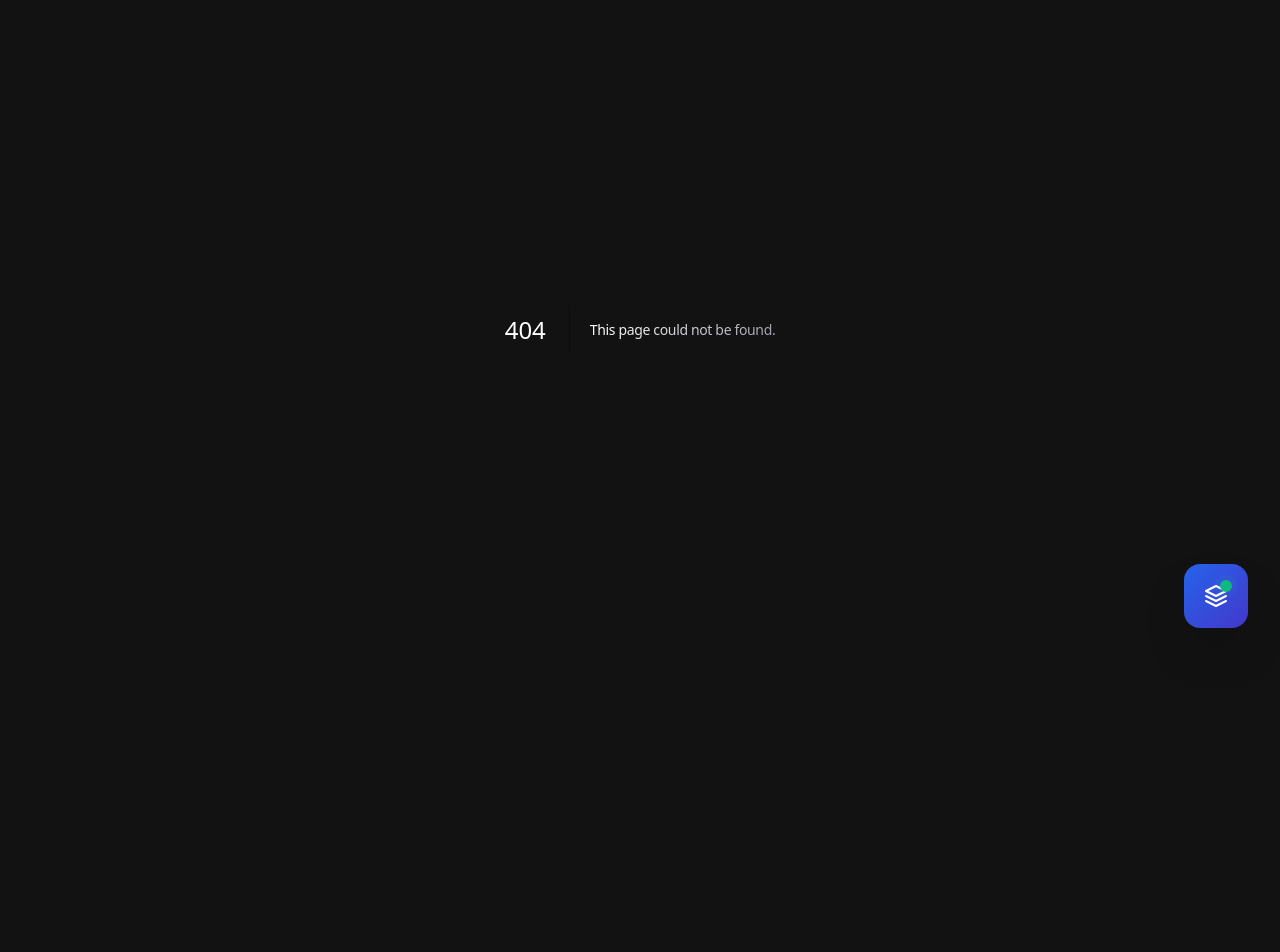
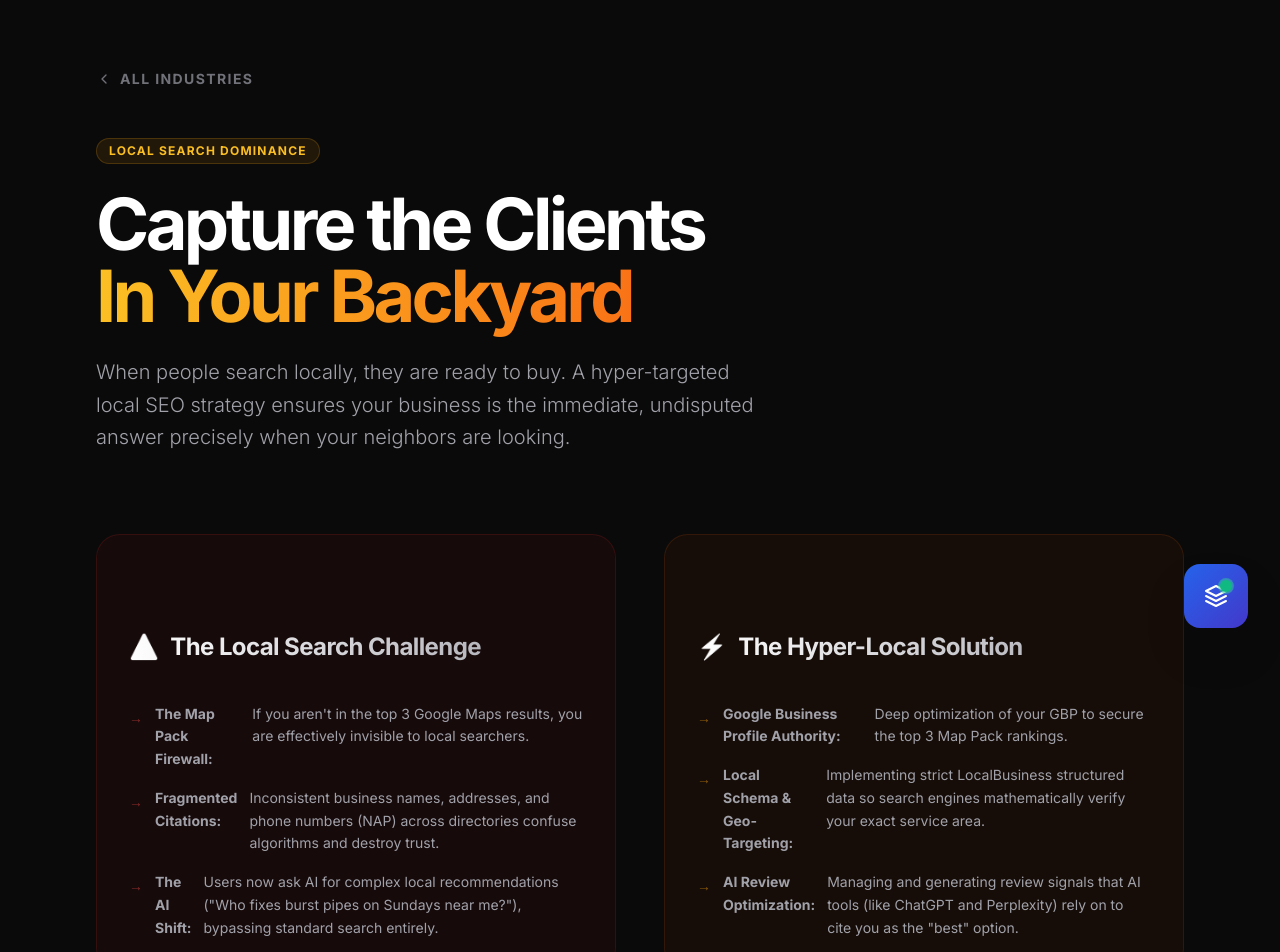
Before and after one commit to Chaitanya9184/portfolio, a Next.js app: page /industries/local-seo in a window 1280 px wide. Before the commit this address had no page. Shown: the part 140-1092 px from the top of the page. Before the commit the page ends 881 px from the top, so only its background shows below. Built offline with nearby package versions, Linux system fonts and the light colour scheme.

Commit message:
feat: Add Local SEO industry page and link from Industries hub

```diff
--- /dev/null
+++ b/src/app/industries/local-seo/page.tsx
@@ -0,0 +1,134 @@
+import { Metadata } from 'next';
+import Link from 'next/link';
+import FAQSection from "@/components/FAQSection";
+import SchemaMarkup from "@/components/SchemaMarkup";
+
+const localFaqs = [
+    {
+        question: "Why is traditional global SEO the wrong approach for a local business?",
+        answer: "A global approach wastes budget trying to rank for highly competitive terms worldwide. Local SEO hyper-focuses on the exact city or neighborhood where your actual paying customers live, capturing immediate 'near me' or geo-modified purchasing intent."
+    },
+    {
+        question: "How does AI Search affect Local SEO?",
+        answer: "Users are increasingly asking AI tools for local recommendations (e.g., 'What is the highest-rated roofing company near me that handles storm damage?'). We ensure your business is cited in these AI-generated answers through precise schema markup, strong review profiles, and Answer Engine Optimization (AEO)."
+    },
+    {
+        question: "What is the Map Pack and why is it important?",
+        answer: "The 'Map Pack' is the set of 3 featured Google Maps results that appear at the very top of local searches. Over 60% of all local search clicks go to these three businesses. Optimizing your Google Business Profile to rank here is our top priority."
+    },
+    {
+        question: "How long does it take to see results from Local SEO?",
+        answer: "Unlike broader organic SEO which can take 6-12 months, Local SEO and Google Business Profile optimizations often show measurable improvements in phone calls, direction requests, and local rankings within 30 to 90 days."
+    },
+    {
+        question: "Does my business need distinct landing pages for different cities?",
+        answer: "Yes, if you serve multiple distinct areas without physical offices in each. Creating highly relevant, non-spammy 'city-service' pages helps you capture search intent beyond just your immediate zip code."
+    }
+];
+
+const localSchema = {
+    "@context": "https://schema.org",
+    "@graph": [
+        {
+            "@type": "Service",
+            "name": "Local SEO & Google Maps Optimization",
+            "provider": {
+                "@type": "Person",
+                "name": "Chaitanya Kore"
+            },
+            "description": "Hyper-targeted Local SEO and Google Business Profile strategies to dominate local markets and AI search recommendations."
+        },
+        {
+            "@type": "FAQPage",
+            "mainEntity": localFaqs.map(faq => ({
+                "@type": "Question",
+                "name": faq.question,
+                "acceptedAnswer": {
+                    "@type": "Answer",
+                    "text": faq.answer
+                }
+            }))
+        }
+    ]
+};
+
+export const metadata: Metadata = {
+    title: 'Local SEO & Maps Optimization Solutions | Chaitanya Kore',
+    description: 'Specialized Local SEO, Google Business Profile, and Generative Engine Optimization strategies to dominate local markets.',
+    alternates: {
+        canonical: '/industries/local-seo',
+    },
+};
+
+export default function LocalIndustryPage() {
+    return (
+        <main className="min-h-screen bg-[#0a0a0a] pt-32 pb-24">
+            <div className="max-w-7xl mx-auto px-6 md:px-12 lg:px-24">
+
+                <Link href="/industries" className="inline-flex items-center gap-2 text-zinc-500 hover:text-white text-sm font-bold uppercase tracking-widest mb-12 transition-colors">
+                    <svg viewBox="0 0 24 24" fill="none" stroke="currentColor" strokeWidth="2" strokeLinecap="round" strokeLinejoin="round" className="w-4 h-4"><path d="m15 18-6-6 6-6" /></svg>
+                    All Industries
+                </Link>
+
+                {/* Hero */}
+                <div className="mb-20">
+                    <div className="inline-flex px-3 py-1 mb-6 rounded-full bg-amber-500/10 border border-amber-500/20 text-amber-400 text-xs font-bold uppercase tracking-widest">
+                        Local Search Dominance
+                    </div>
+                    <h1 className="text-5xl md:text-7xl text-white font-bold tracking-tighter mb-6">
+                        Capture the Clients <br className="hidden md:block" />
+                        <span className="text-transparent bg-clip-text bg-gradient-to-r from-amber-400 to-orange-500">In Your Backyard</span>
+                    </h1>
+                    <p className="text-zinc-400 text-xl font-light max-w-2xl leading-relaxed">
+                        When people search locally, they are ready to buy. A hyper-targeted local SEO strategy ensures your business is the immediate, undisputed answer precisely when your neighbors are looking.
+                    </p>
+                </div>
+
+                <div className="grid grid-cols-1 md:grid-cols-2 gap-12 mb-24">
+                    {/* The Problem */}
+                    <div className="p-8 rounded-3xl bg-red-950/20 border border-red-900/30">
+                        <h2 className="text-2xl font-bold text-white mb-4 flex items-center gap-3">
+                            <span className="text-red-500">⚠️</span> The Local Search Challenge
+                        </h2>
+                        <ul className="space-y-4 text-zinc-400 text-sm leading-relaxed">
+                            <li className="flex gap-3"><span className="text-red-500/50 mt-1">→</span> <strong>The Map Pack Firewall:</strong> If you aren't in the top 3 Google Maps results, you are effectively invisible to local searchers.</li>
+                            <li className="flex gap-3"><span className="text-red-500/50 mt-1">→</span> <strong>Fragmented Citations:</strong> Inconsistent business names, addresses, and phone numbers (NAP) across directories confuse algorithms and destroy trust.</li>
+                            <li className="flex gap-3"><span className="text-red-500/50 mt-1">→</span> <strong>The AI Shift:</strong> Users now ask AI for complex local recommendations ("Who fixes burst pipes on Sundays near me?"), bypassing standard search entirely.</li>
+                        </ul>
+                    </div>
+
+                    {/* The Solution */}
+                    <div className="p-8 rounded-3xl bg-amber-950/20 border border-amber-900/30">
+                        <h2 className="text-2xl font-bold text-white mb-4 flex items-center gap-3">
+                            <span className="text-amber-400">⚡</span> The Hyper-Local Solution
+                        </h2>
+                        <ul className="space-y-4 text-zinc-400 text-sm leading-relaxed">
+                            <li className="flex gap-3"><span className="text-amber-500/50 mt-1">&rarr;</span> <strong>Google Business Profile Authority:</strong> Deep optimization of your GBP to secure the top 3 Map Pack rankings.</li>
+                            <li className="flex gap-3"><span className="text-amber-500/50 mt-1">&rarr;</span> <strong>Local Schema & Geo-Targeting:</strong> Implementing strict LocalBusiness structured data so search engines mathematically verify your exact service area.</li>
+                            <li className="flex gap-3"><span className="text-amber-500/50 mt-1">&rarr;</span> <strong>AI Review Optimization:</strong> Managing and generating review signals that AI tools (like ChatGPT and Perplexity) rely on to cite you as the "best" option.</li>
+                        </ul>
+                    </div>
+                </div>
+
+                {/* Call To Action */}
+                <div className="p-12 text-center rounded-3xl bg-gradient-to-b from-zinc-900/80 to-[#0a0a0a] border border-zinc-800 relative overflow-hidden mb-24">
+                    <div className="absolute inset-0 bg-amber-500/5 blur-3xl pointer-events-none" />
+                    <h2 className="text-3xl font-bold text-white mb-4 relative z-10">Stop Losing Local Leads.</h2>
+                    <p className="text-zinc-400 max-w-xl mx-auto mb-8 relative z-10">
+                        Let's build a local search moat that makes your business the default choice for customers in your exact service area.
+                    </p>
+                    <Link href="/roi-calculator" className="relative z-10 inline-flex items-center justify-center px-8 py-4 bg-white text-black font-bold rounded-xl hover:bg-zinc-200 transition-colors">
+                        Calculate Your Organic ROI
+                    </Link>
+                </div>
+
+                {/* FAQs */}
+                <FAQSection faqs={localFaqs} title="Local SEO FAQs" />
+
+                {/* Schema Markup */}
+                <SchemaMarkup schema={localSchema} />
+
+            </div>
+        </main>
+    );
+}
--- a/src/app/industries/page.tsx
+++ b/src/app/industries/page.tsx
@@ -36,6 +36,12 @@ const industries = [
         slug: 'b2b-tech',
         description: 'Building deep trust and showing clear thought leadership in long, complex B2B sales pipelines.',
         stats: 'B2B buyers do 12 searches on average before they ever talk to a sales team on a brand website.',
+    },
+    {
+        title: 'Local Businesses',
+        slug: 'local-seo',
+        description: 'Command local search rankings and Google Maps intent with hyper-targeted geographical SEO and business profile optimization.',
+        stats: '46% of all Google searches link to local information. Make sure your business owns your neighborhood.',
     }
 ];
 
--- a/src/components/IndustriesSection.tsx
+++ b/src/components/IndustriesSection.tsx
@@ -62,8 +62,7 @@ const industries = [
         ),
         color: 'text-amber-400',
         bgColor: 'bg-amber-500/10',
-        borderColor: 'border-amber-500/20',
-        href: '/service-areas'
+        borderColor: 'border-amber-500/20'
     }
 ];
 
```
Also changed, not shown: 1 other file (tests, documents, lock files or other folders).
